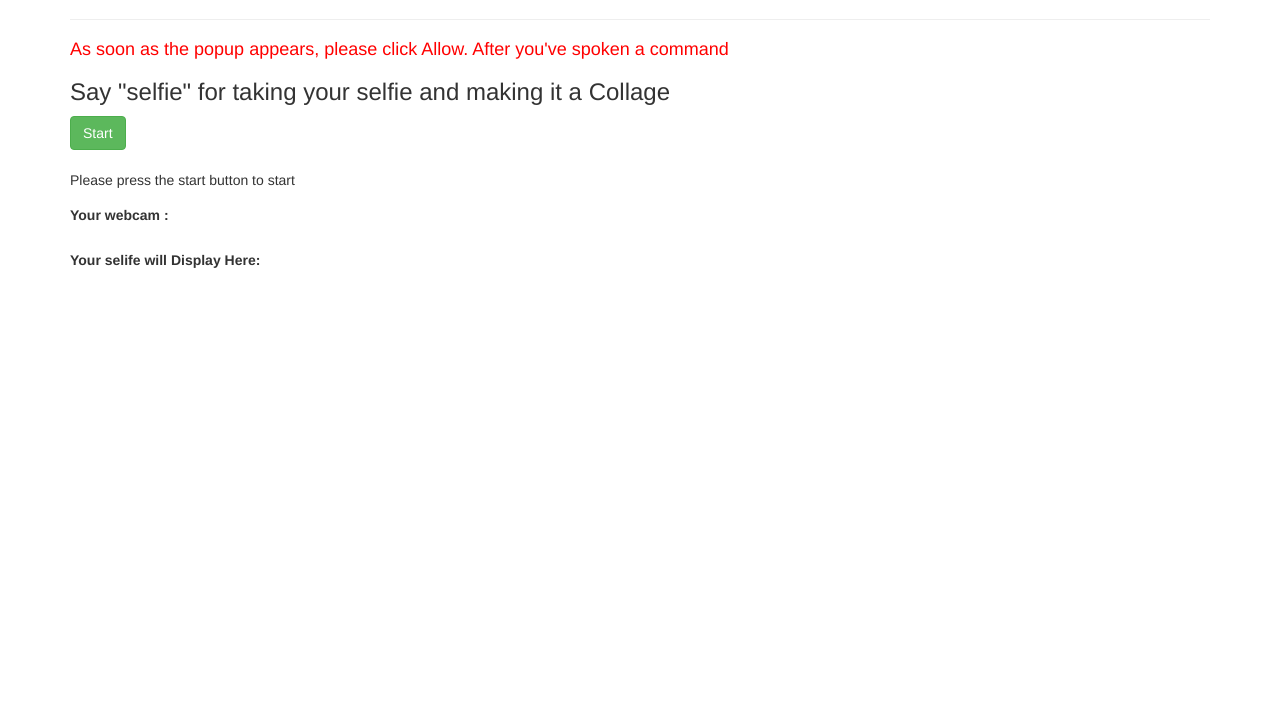
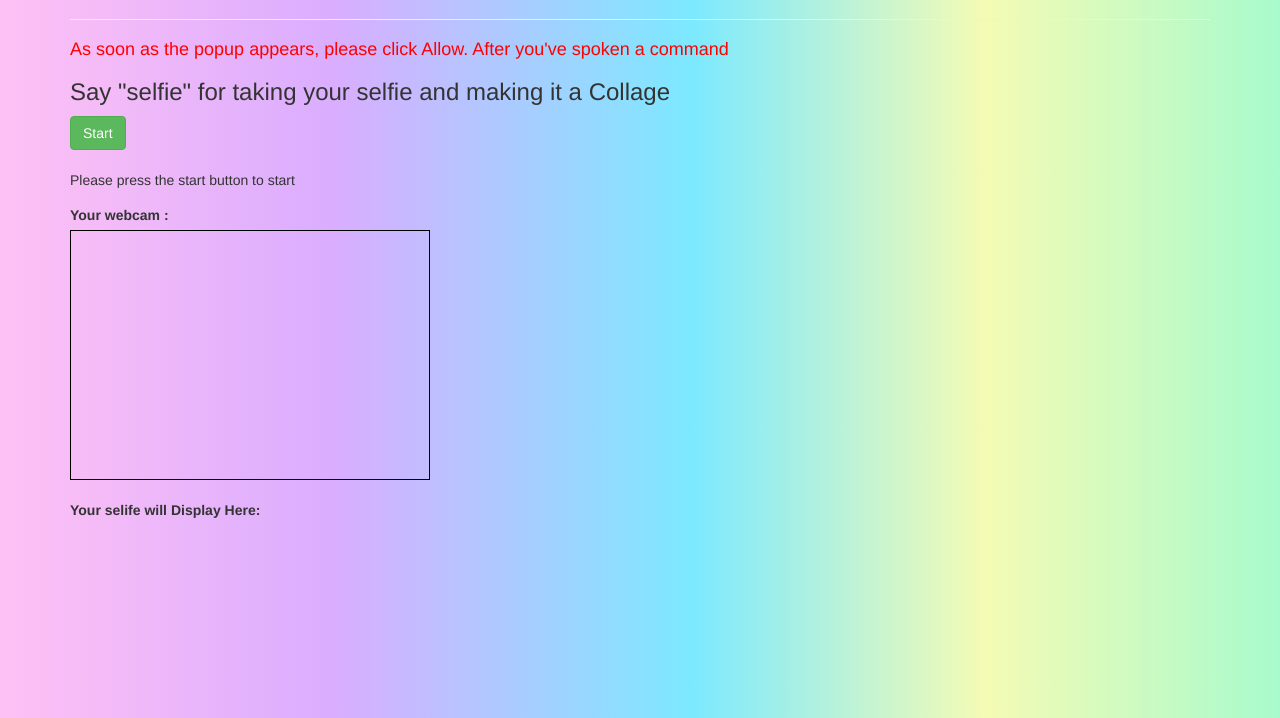
Before and after one commit to netra-shiragavi/p9r8o, a plain HTML site: page index.html in a window 1280 px wide. Shown: the part 82-800 px from the top of the page. Drawn offline with nearby package versions, Linux system fonts and the light colour scheme.

Commit message:
Add files via upload

```diff
--- a/index.html
+++ b/index.html
@@ -9,6 +9,7 @@
 
     <script src="https://cdnjs.cloudflare.com/ajax/libs/webcamjs/1.0.26/webcam.js" type="text/javascript"></script>
     <script src="main.js"></script>
+    <link href="style.css" rel="stylesheet">
 </head>
 
     <body>
--- a/style.css
+++ b/style.css
@@ -3,3 +3,7 @@
     height: 250px;
     border:1px solid rgb(0, 0, 0);
 }
+
+body{
+    background: linear-gradient(90deg, rgba(255,193,244,1) 0%, rgba(218,173,255,1) 26%, rgba(124,233,255,1) 54%, rgba(244,251,180,1) 77%, rgba(168,250,205,1) 100%);
+}
```
